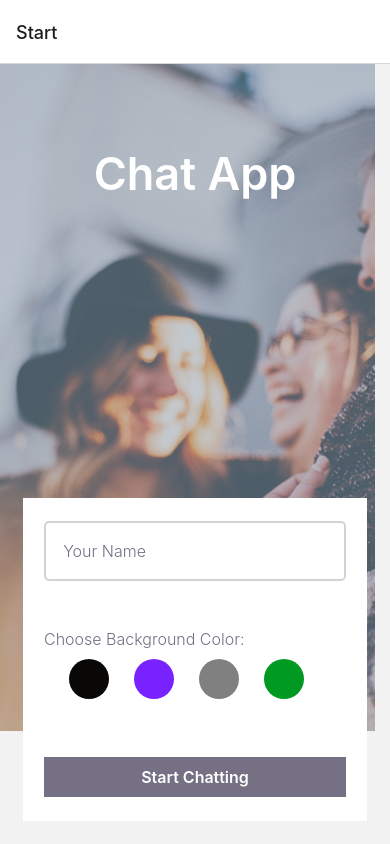
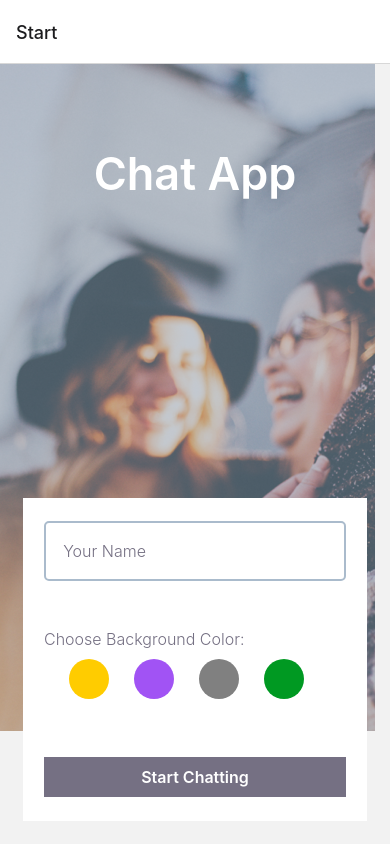
Before and after one commit to Andrew0T/Chat-App, a React Native app: screen /Start in a window 390 px wide. Built offline with nearby package versions, Linux system fonts and the light colour scheme.

Commit message:
Update Start.js
changed background colours
black to yellow
purple to different shade

```diff
--- a/components/Start.js
+++ b/components/Start.js
@@ -1,32 +1,28 @@
-import React, { Component } from 'react';
-import {
-  ImageBackground,
-  StyleSheet,
-  Text,
-  TextInput,
-  TouchableOpacity,
-  View,
-} from 'react-native';
+import React from 'react';
+import { ImageBackground, StyleSheet, Text, TextInput, TouchableOpacity, View} from 'react-native';
 
 // Background colors defined
 const backgroundColors = {
-  black: '#090807',
-  purple: '#7722FF',
+  yellow: '#FFCC00',
+  purple: '#A153F4',
   grey: '#808080',
   green: '#009922',
 };
 
-export default class Start extends Component {
+export default class Start extends React.Component {
   constructor(props) {
     super(props);
-    this.state = { name: '', color: '' };
+    this.state = {
+      name: '',
+      color: ''
+    }
   }
 
   render() {
     return (
       <View style={styles.container}>
         <ImageBackground
-          source={require('../assets/backgroundimage.png')}
+          source={require("../assets/backgroundimage.png")}
           style={styles.image}
         >
         <Text style={styles.title}>Chat App</Text>
@@ -41,8 +37,8 @@ export default class Start extends Component {
               <Text style={styles.colorText}>Choose Background Color:</Text>
               <View style={styles.colors}>
                 <TouchableOpacity
-                  style={[styles.color,{ backgroundColor: backgroundColors.black }]}
-                  onPress={() => this.setState({ color: backgroundColors.black })}
+                  style={[styles.color,{ backgroundColor: backgroundColors.yellow }]}
+                  onPress={() => this.setState({ color: backgroundColors.yellow })}
                 />
                 <TouchableOpacity
                   style={[styles.color,{ backgroundColor: backgroundColors.purple }]}
@@ -109,7 +105,7 @@ const styles = StyleSheet.create({
     opacity: 50,
     height: 60,
     width: '88%',
-    borderColor: 'lightgrey',
+    borderColor: '#AABBCC',
     borderWidth: 2,
     borderRadius: 5,
     padding: '5%',
```
